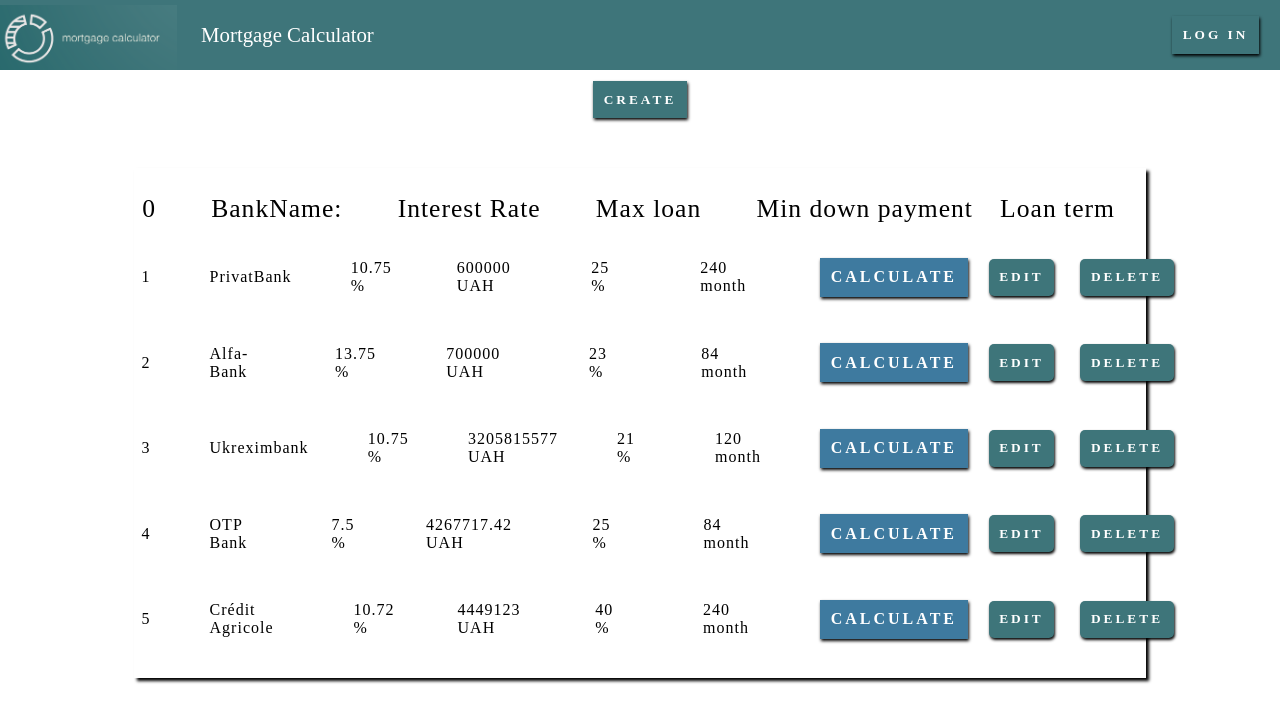
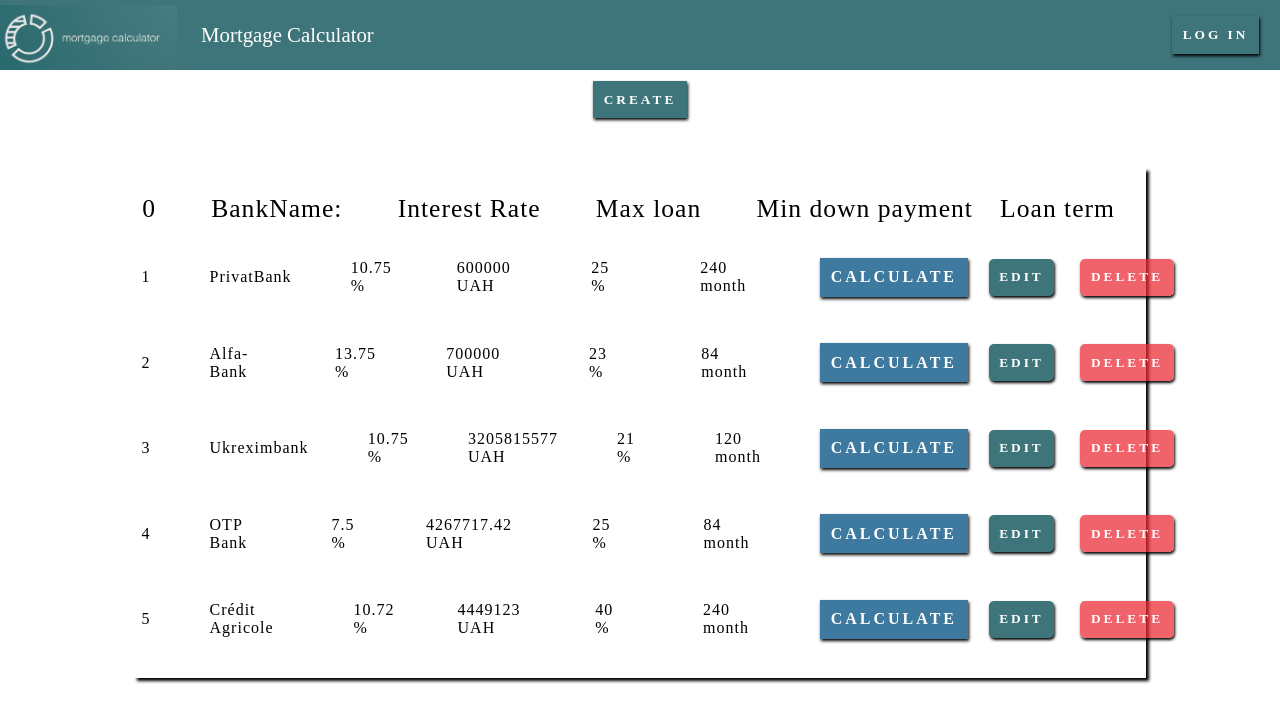
Before and after one commit to MarianaZavarunska/Mortgage-calculator, a React (Create React App) app in the folder client/: page /home in a window 1280 px wide. Shown: the top 722 px of the page. Built offline with nearby package versions, Linux system fonts and the light colour scheme; a web font is replaced by a local one.

Commit message:
fix button color

```diff
--- a/client/src/components/BankItem/BankItem.css
+++ b/client/src/components/BankItem/BankItem.css
@@ -34,6 +34,6 @@
   background-color: var(--primary-color);
 }
 
-.red {
+.btn-container > button.red {
   background-color: var(--fourth-color);
 }
```
